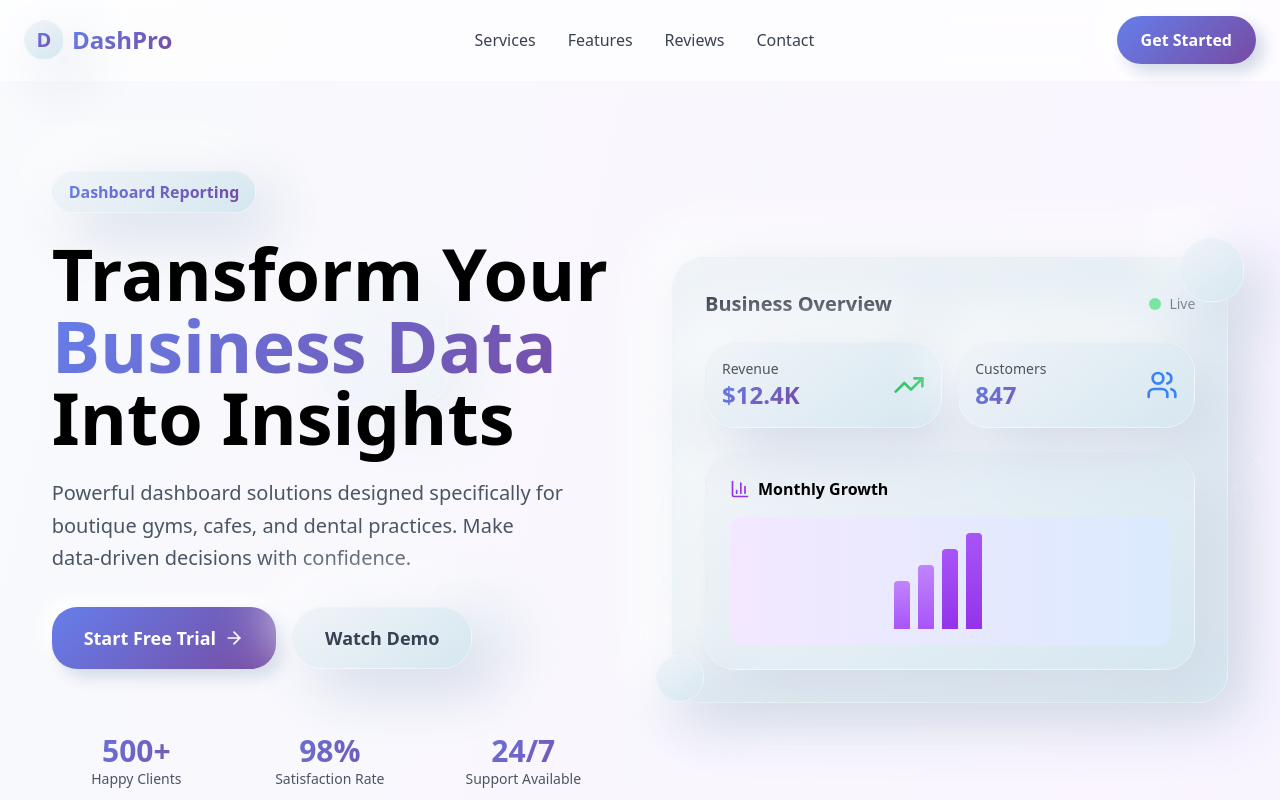
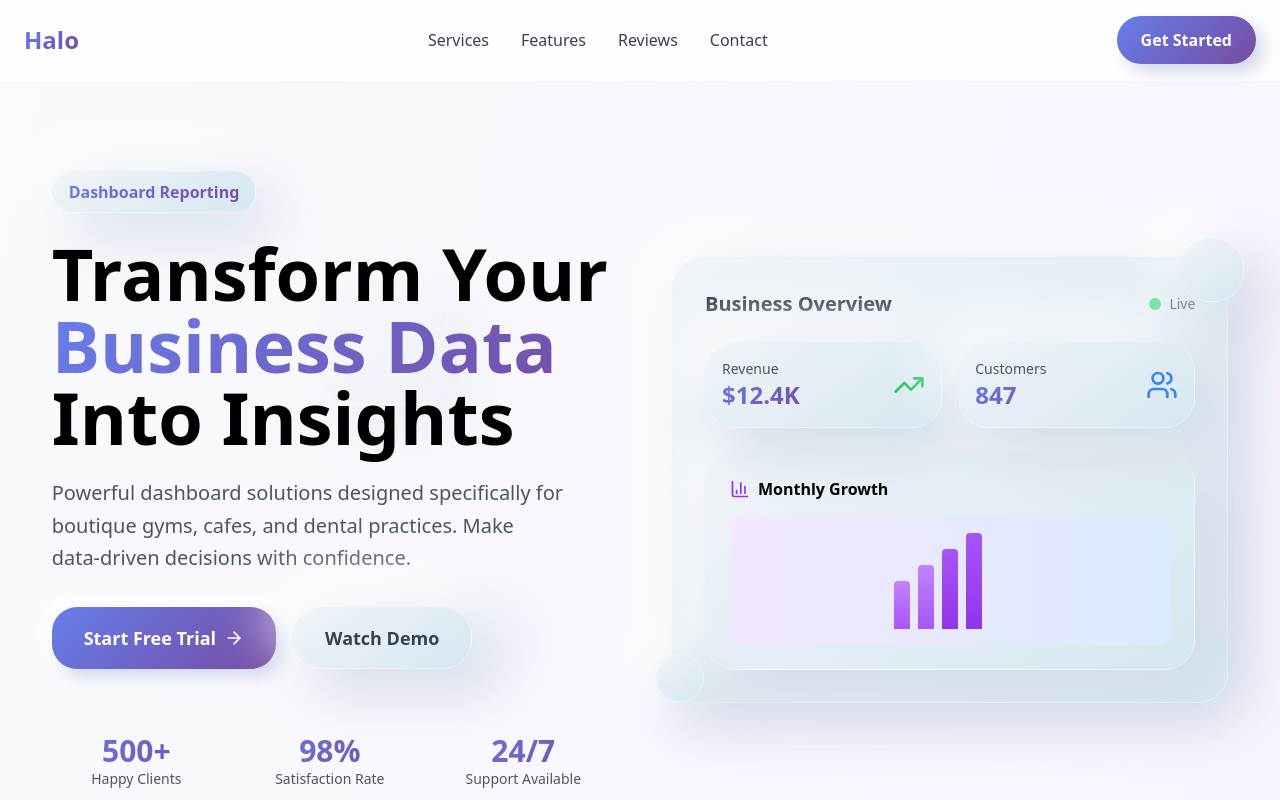
Before and after one commit to HaloJuan/Halo-Site, a Next.js app: page / in a window 1280 px wide. Shown: the top 800 px of the page. Built offline with nearby package versions, Linux system fonts and the light colour scheme.

Commit message:
dashpro to halo

```diff
--- a/app/layout.js
+++ b/app/layout.js
@@ -70,10 +70,10 @@ export default function Layout({ children, currentPageName }) {
         <div className="max-w-7xl mx-auto px-6 py-4">
           <div className="flex items-center justify-between">
             <div className="flex items-center space-x-2">
-              <div className="w-10 h-10 clay-card flex items-center justify-center">
+              {/* <div className="w-10 h-10 clay-card flex items-center justify-center">
                 <span className="text-gradient font-bold text-xl">D</span>
-              </div>
-              <span className="text-2xl font-bold text-gradient">DashPro</span>
+              </div> */}
+              <span className="text-2xl font-bold text-gradient">Halo</span>
             </div>
 
             <div className="hidden md:flex items-center space-x-8">
```
